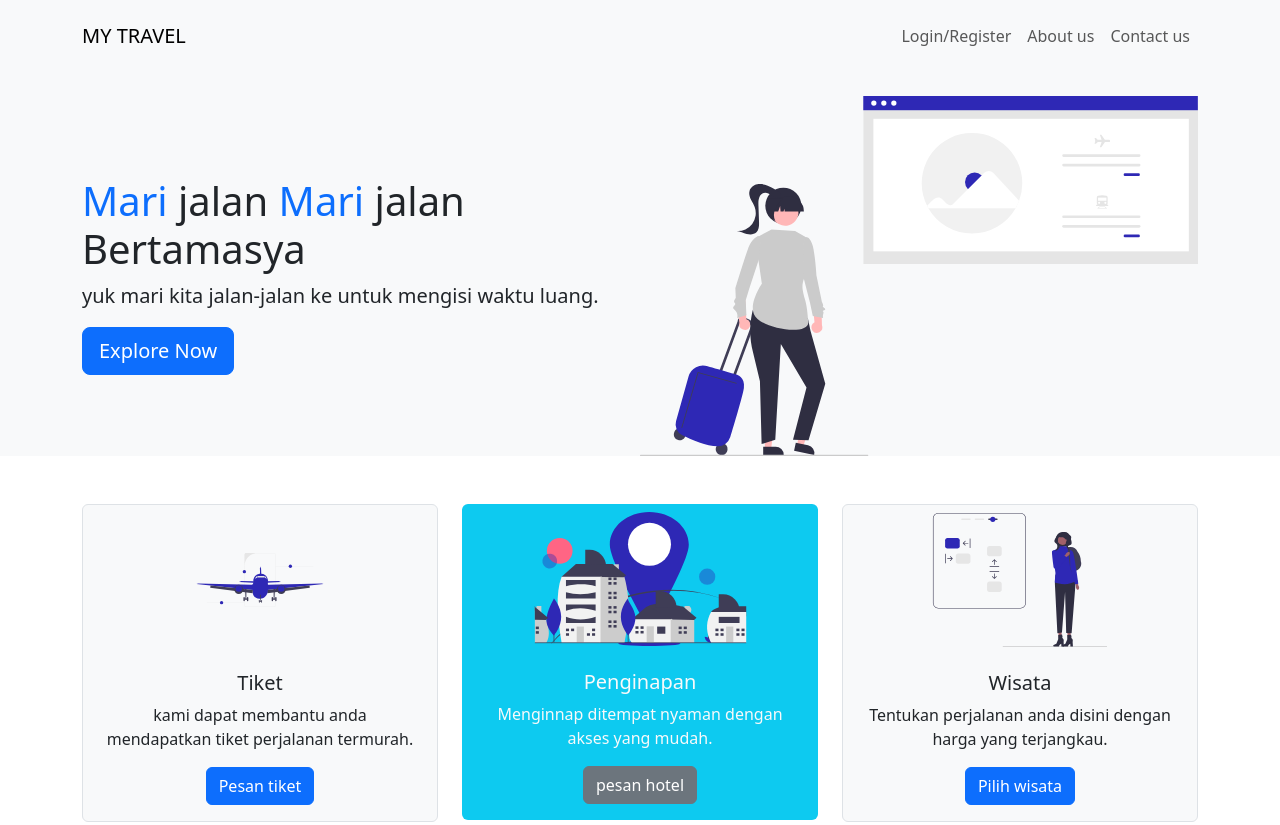
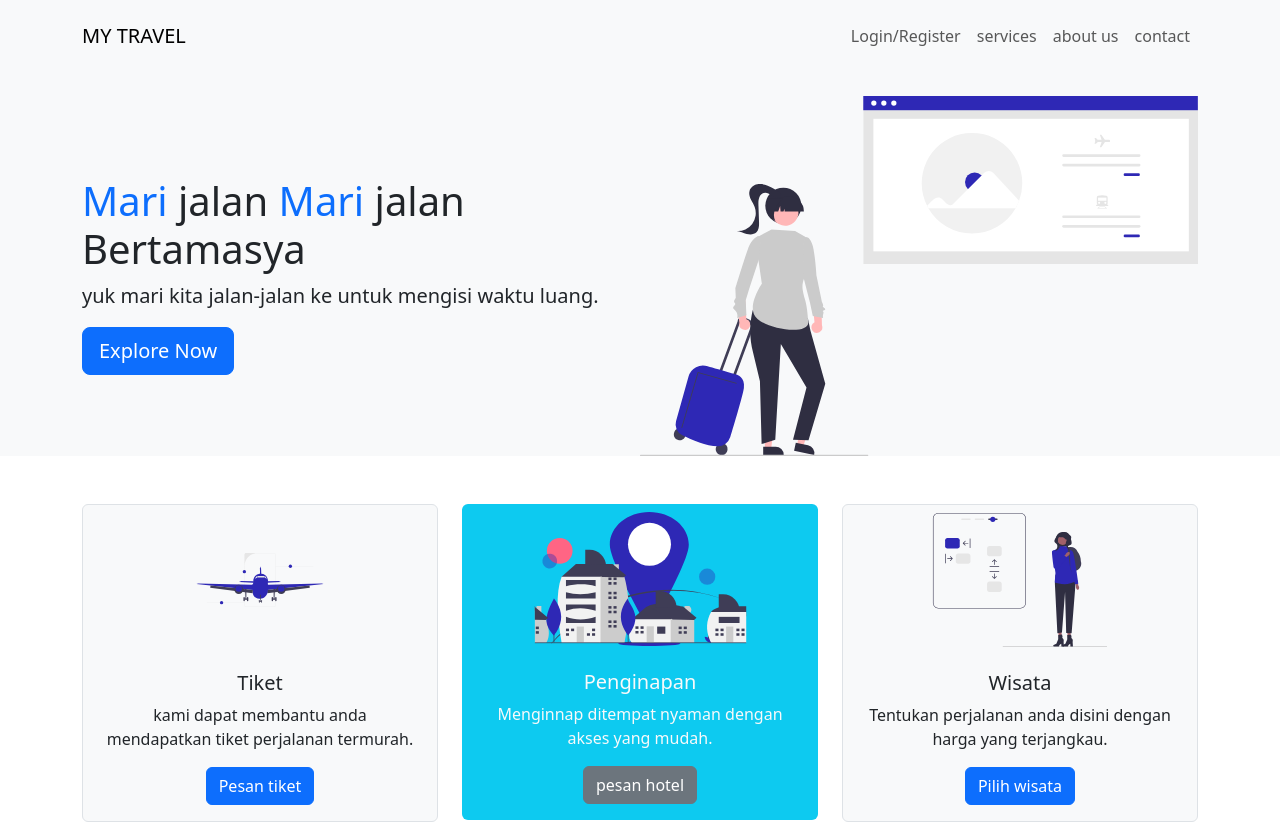
Before and after one commit to IkhsanDS/html-sederhana, a plain HTML site: page index.html in a window 1280 px wide. Shown: the top 825 px of the page. Drawn offline with nearby package versions, Linux system fonts and the light colour scheme.

Commit message:
tambahan contact us

```diff
--- a/index.html
+++ b/index.html
@@ -28,10 +28,13 @@
                         <a href="" class="nav-link">Login/Register</a>
                     </li>
                     <li class="nav-item">
-                        <a href="" class="nav-link">About us</a>
+                        <a href="#services" class="nav-link">services</a>
                     </li>
                     <li class="nav-item">
-                        <a href="" class="nav-link">Contact us</a>
+                        <a href="#promo" class="nav-link">about us</a>
+                    </li>
+                    <li class="nav-item">
+                        <a href="#contact" class="nav-link">contact</a>
                     </li>
                 </ul>
             </div>
```
